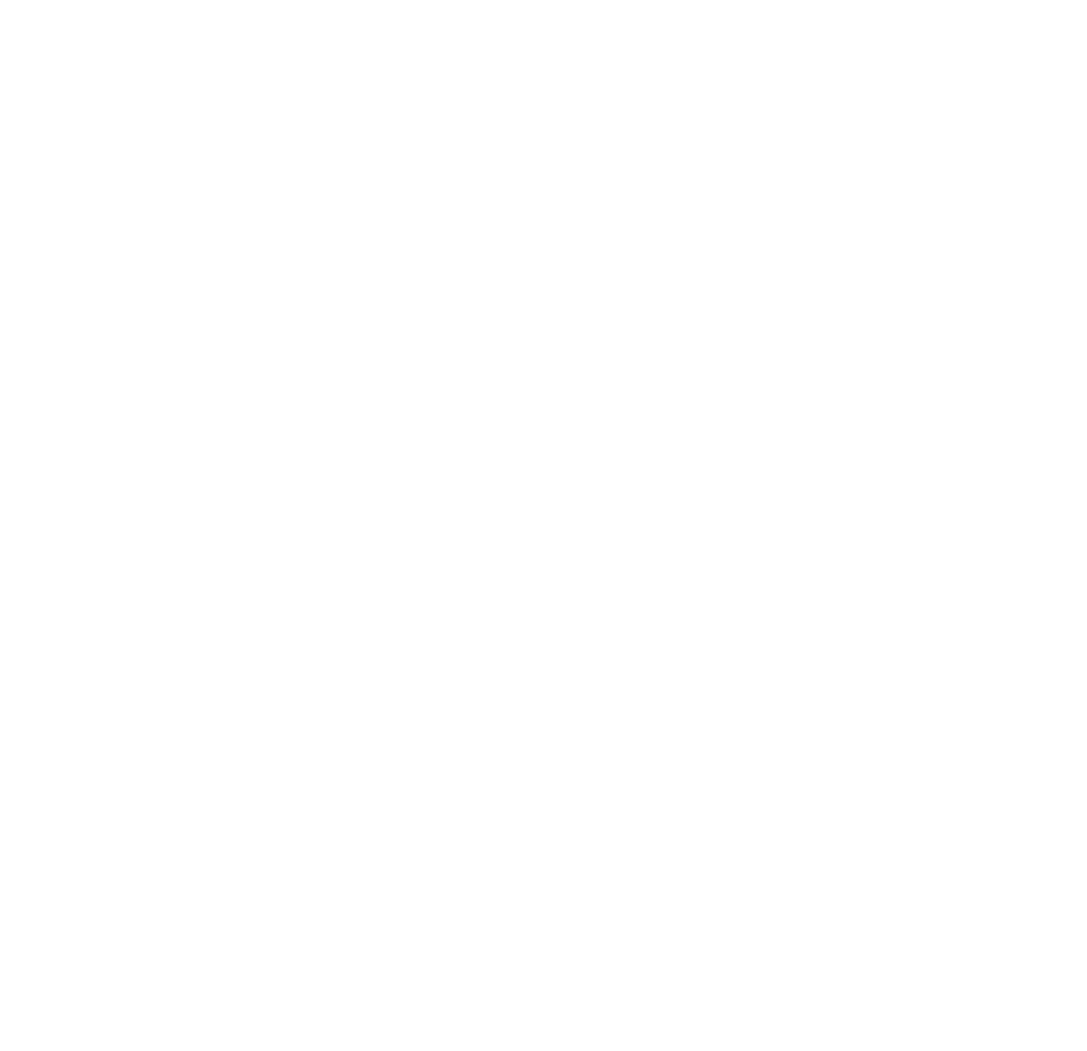
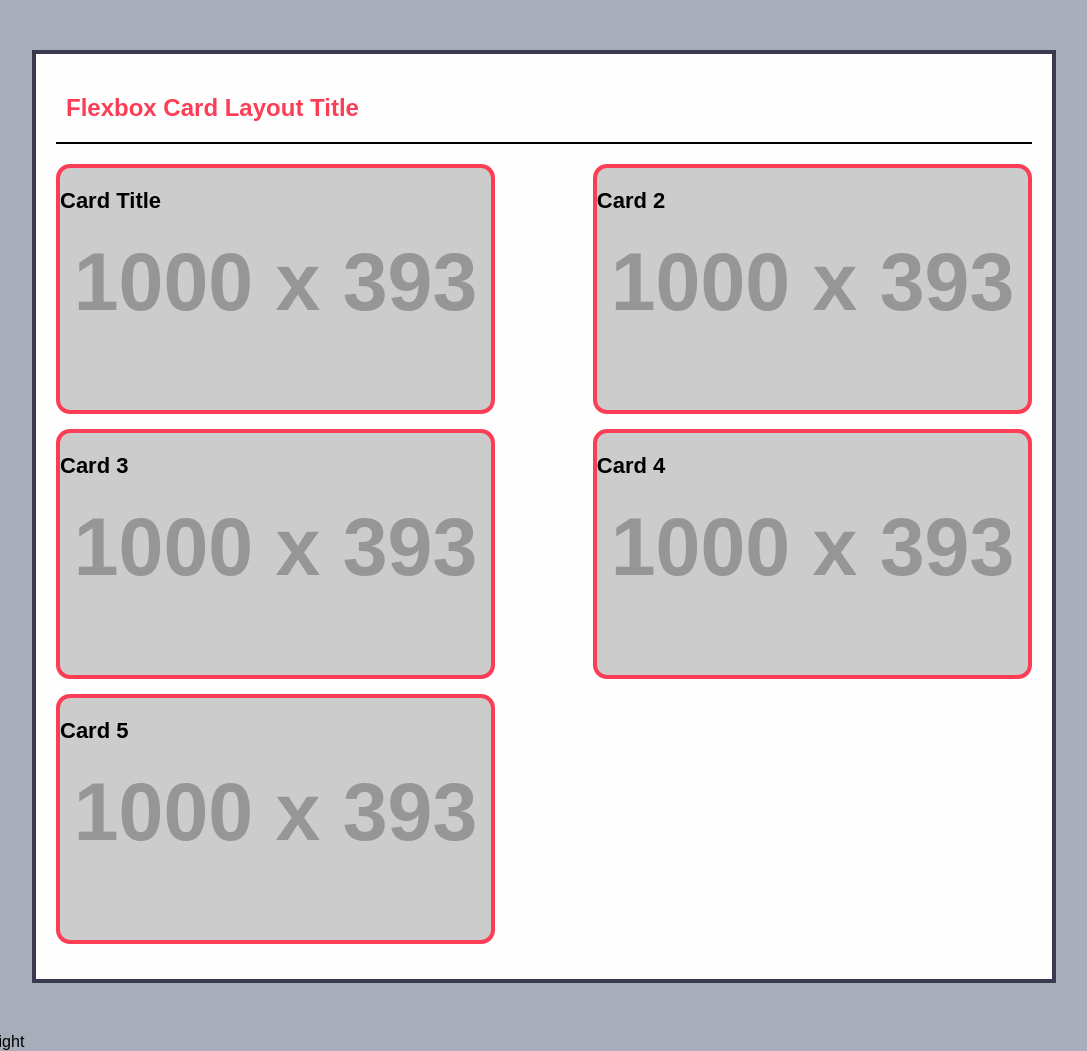
Before and after one commit to Mladen1506/flexbox-cards, a plain HTML site: page index.html in a window 1280 px wide. Shown: the whole page, without its empty margins (96-1183 px from the left). Before the commit the page ends 800 px from the top, so only its background shows below. Drawn offline with Linux system fonts and the light colour scheme; placeholder pictures from the web are drawn by us.

Commit message:
flex-item done styling

```diff
--- a/index.html
+++ b/index.html
@@ -5,8 +5,31 @@
     <meta http-equiv="X-UA-Compatible" content="IE=edge">
     <meta name="viewport" content="width=device-width, initial-scale=1.0">
     <title>Flexbox Cards</title>
+    <link rel="stylesheet" href="style.css">
 </head>
 <body>
-
+    <main>
+        <h2>Flexbox Card Layout Title</h2>
+        <div class="flex-container">
+            <div class="flex-item">
+                <span>Card Title</span>
+            </div>
+            <div class="flex-item">
+                <span>Card 2</span>
+            </div>
+            <div class="flex-item">
+                <span>Card 3</span>
+            </div>
+            <div class="flex-item">
+                <span>Card 4</span>
+            </div>
+            <div class="flex-item">
+                <span>Card 5</span>
+            </div>
+        </div>
+    </main>
+    <footer>
+        Trilogy Copyright
+    </footer>
 </body>
 </html>
--- a/style.css
+++ b/style.css
@@ -0,0 +1,50 @@
+*{
+    box-sizing: border-box;
+}
+
+body{
+    margin: 0;
+    padding: 0;
+    background-color: #a8adba;
+    font-family: Arial, Helvetica, sans-serif;
+    display: flex;
+    flex-direction: column;
+    min-height: 100vh;
+}
+
+main{
+    width: 80%;
+    margin: 50px auto;
+    padding: 20px;
+    background-color: #fefeff;
+    border: 4px solid #393b4f;
+}
+
+main h2{
+    color: #fb3e55;
+    border-bottom: 2px solid black;
+    padding: 0 10px 20px;
+}
+.flex-container{
+    display: flex;
+    flex-wrap: wrap;
+    justify-content: space-between;
+    width: 100%;
+}
+
+.flex-item{
+    width: 45%;
+    border-radius: 14px;
+    border: 4px solid #fb3e55;
+    background-color: #393b4f;
+    font-size: 22px;
+    font-weight: bold;
+    margin-bottom: 15px;
+    background-image: url('https://via.placeholder.com/1000/393b4f/fb3e55?text=Placeholder');
+    background-size: cover;
+    background-position: center;
+    padding: 20px 0;
+    min-height: 250px;
+    display: flex;
+    flex-direction: column;
+}
```
